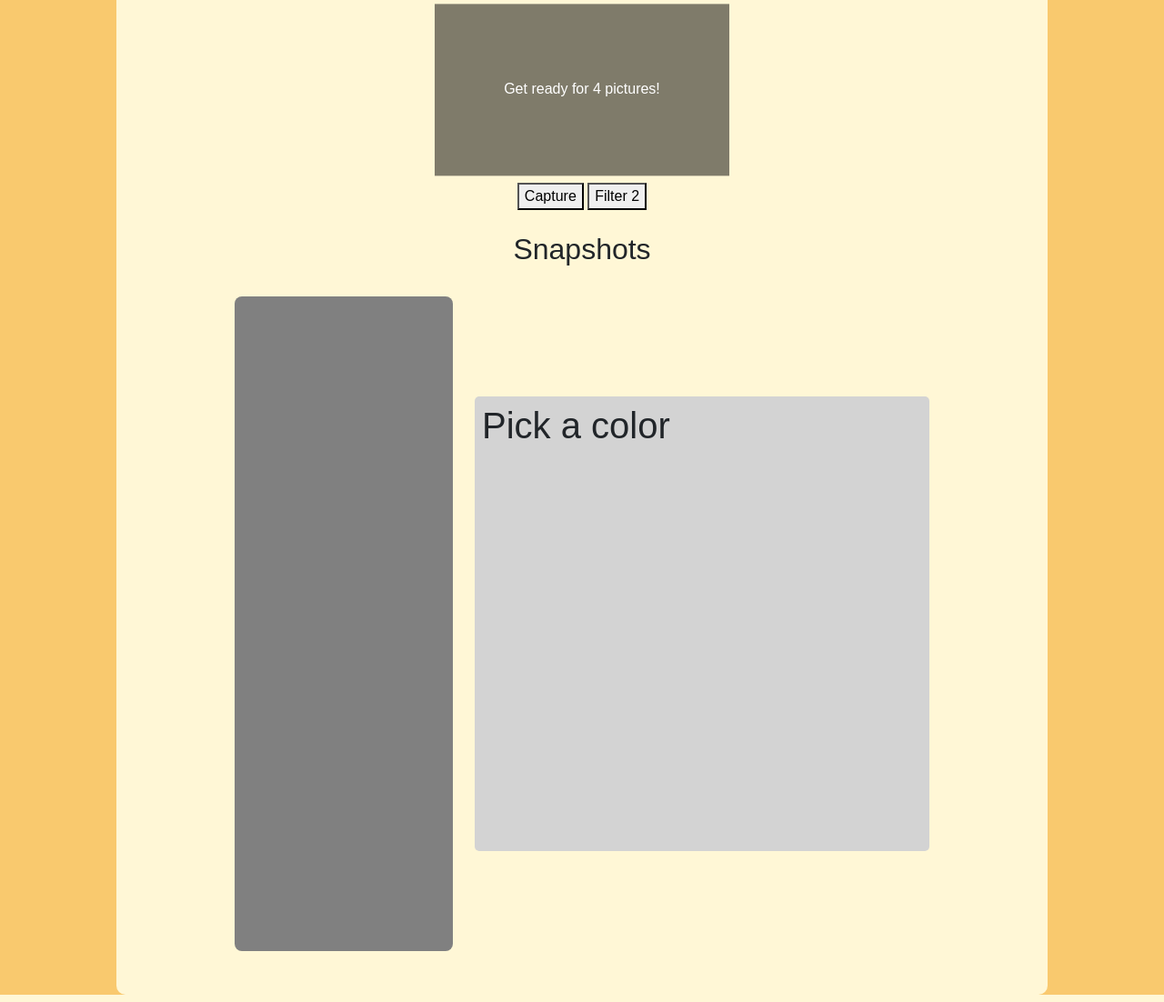
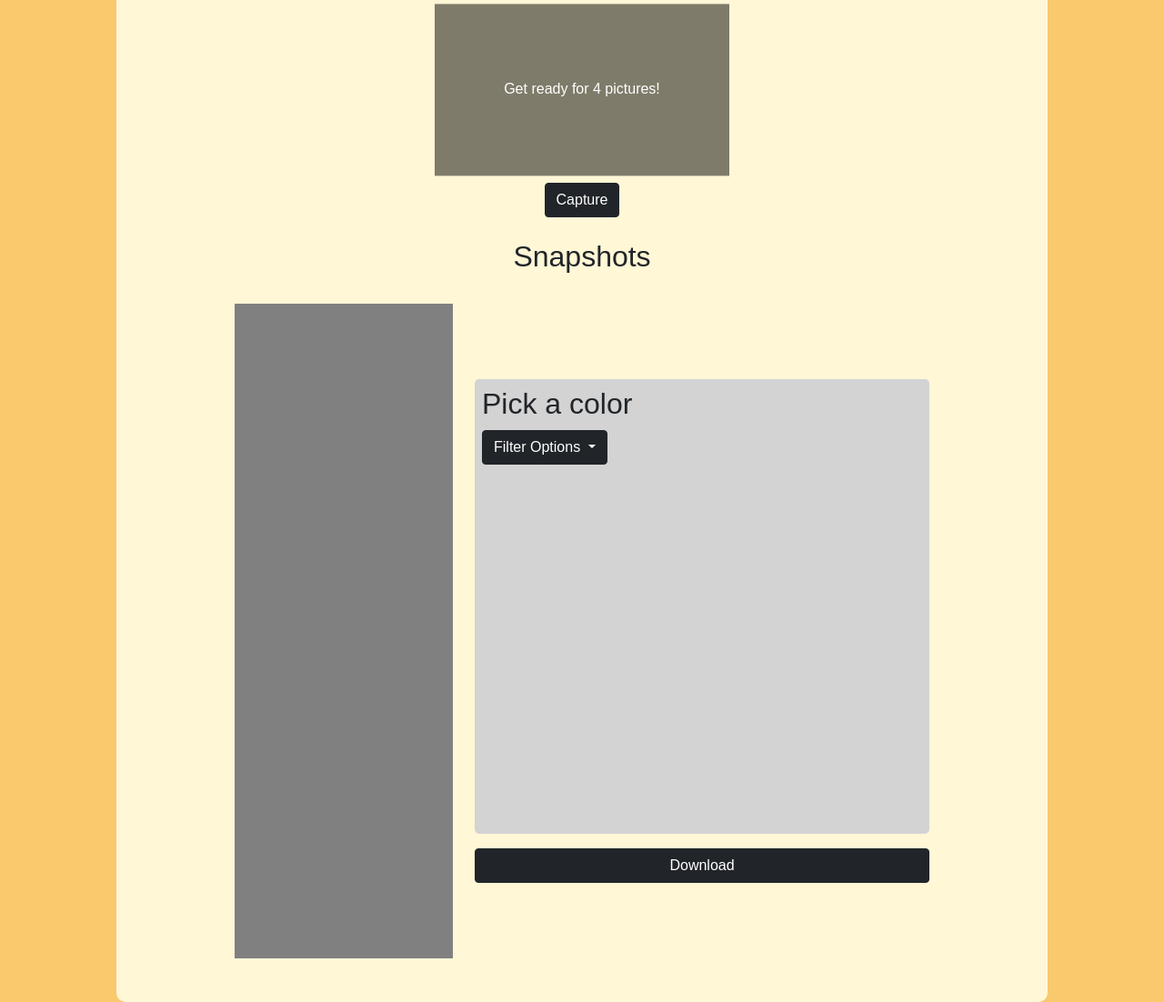
Before and after one commit to Iaego/Photobooth, a Python web app: template templates/camera.html in a window 1280 px wide. Shown: the part 204-1306 px from the top of the page at 91% size. Run offline with Jinja, Linux system fonts and the light colour scheme; the template is opened without the code that fills it, so the values that code supplies are empty; some libraries are stand-ins or nearby versions.

Commit message:
feat: added filters and save feature
- Program is able to give options for filters
- Program can now save the photo strip

```diff
--- a/static/css/style.css
+++ b/static/css/style.css
@@ -119,6 +119,15 @@ body {
     margin-bottom: 12px;
     /* filter: drop-shadow(0 0 5px rgba(0, 0, 0, 0.5)); */
 }
+.grayscale {
+    filter: grayscale(100%);
+}
+.sepia {
+    filter: sepia(60%);
+}
+.film {
+    filter: saturate(116%) hue-rotate(348deg);
+}
 
 #snapshot-container img:first-child {
     margin-top: 25%;
@@ -134,7 +143,6 @@ body {
     aspect-ratio: 1 / 3;          /* 2x6 inches */
     width: clamp(160px, 25vw, 240px);
     background: white;
-    border-radius: 8px;
     padding: 12px 0;
 }
 
--- a/templates/camera.html
+++ b/templates/camera.html
@@ -13,8 +13,11 @@
   <script src="https://cdn.jsdelivr.net/npm/bootstrap@5.0.2/dist/js/bootstrap.bundle.min.js" integrity="sha384-MrcW6ZMFYlzcLA8Nl+NtUVF0sA7MsXsP1UyJoMp4YLEuNSfAP+JcXn/tWtIaxVXM" crossorigin="anonymous"></script>
 
   <!-- Pickr from https://github.com/simonwep/pickr-->
-   <link rel="stylesheet" href="https://cdn.jsdelivr.net/npm/@simonwep/pickr/dist/themes/classic.min.css"/> <!-- 'classic' theme -->
-</head>
+  <link rel="stylesheet" href="https://cdn.jsdelivr.net/npm/@simonwep/pickr/dist/themes/classic.min.css"/> <!-- 'classic' theme -->
+
+  <!-- Script to download DIV to img (html2canvas) -->
+  <script src="https://cdn.jsdelivr.net/npm/html2canvas@1.4.1/dist/html2canvas.min.js"></script>
+  </head>
 <body style="background-color: #f9c96e;">
   <nav class="navbar navbar-expand-lg bg-body-tertiary">
     <div class="container-fluid">
@@ -53,8 +56,7 @@
           </div>
           <div class="row mt-2">
               <div class="button-group text-center">
-                  <button class="button" input="submit" onclick="takePicture()">Capture</button>
-                  <button class="button">Filter 2</button>
+                  <button type="button" class="btn btn-dark" input="submit" onclick="takePicture()">Capture</button>
               </div>
           </div>
           <div class="row mt-4"><h2>Snapshots</h2></div>
@@ -66,14 +68,29 @@
                   <img src="../media/test-shot2.png" alt="">
                   <img src="../media/test-shot3.png" alt=""> -->
             </div>
-            <div class="select-edit p-2">
-              <div class="color-select d-flex">
-                <h1>Pick a color</h1>
-                <div class="color-choice m-2">
-                  <div class="color-picker p-3"></div>
+            <div class="operations d-flex flex-column gap-3">
+              <div class="select-edit p-2 d-flex flex-column">
+                <div class="color-select d-flex">
+                  <h2>Pick a color</h2>
+                  <div class="color-choice m-2">
+                    <div class="color-picker p-3"></div>
+                  </div>
+                </div>
+                <div class="filter-edit">
+                  <div class="dropdown">
+                    <button class="btn btn-dark dropdown-toggle" type="button" data-bs-toggle="dropdown" aria-expanded="false">
+                      Filter Options
+                    </button>
+                    <ul class="dropdown-menu">
+                      <li><button class="dropdown-item" type="button" onclick="applyFilter('default')">Default</button></li>
+                      <li><button class="dropdown-item" type="button" onclick="applyFilter('grayscale')">Black and White</button></li>
+                      <li><button class="dropdown-item" type="button" onclick="applyFilter('sepia')">Sepia</button></li>
+                      <li><button class="dropdown-item" type="button" onclick="applyFilter('film')">Film</button></li>
+                    </ul>
+                  </div>
                 </div>
               </div>
-
+              <button type="button" class="btn btn-dark" id="download">Download</button>
             </div>
           </div>
 
@@ -182,7 +199,45 @@
           flash.classList.add("flash");
         }
     </script>
-
+    <!-- Script to handle filter options -->
+     <script>
+        function applyFilter(filterType) {
+          const video = document.getElementById("snapshot-container");
+          const images = video.querySelectorAll("img");
+          switch(filterType) {
+            case 'default':
+              images.forEach(img => {
+                img.classList.remove('grayscale');
+                img.classList.remove('sepia');
+                img.classList.remove('film');
+              });
+              break;
+            case 'grayscale':
+              images.forEach(img => {
+                img.classList.remove('sepia');
+                img.classList.remove('film');
+                img.classList.add('grayscale');
+              });
+              break;
+            case 'sepia':
+              images.forEach(img => {
+                img.classList.remove('grayscale');
+                img.classList.remove('film');
+                img.classList.add('sepia');
+              });
+              break;
+            case 'film':
+              images.forEach(img => {
+                img.classList.remove('grayscale');
+                img.classList.remove('sepia');
+                img.classList.add('film');
+              });
+              break;
+            default:
+              video.style.filter = 'none';
+          }
+        }
+     </script>
     <!-- Script to take picture -->
     <script>
         async function takePicture() {
@@ -333,6 +388,24 @@
         }
     </script>
 
+    <!-- Script to download the snapshot -->
+     <script>
+        document.getElementById("download").addEventListener("click", () => {
+        const div = document.getElementById("snapshot-container");
+
+        html2canvas(div, {
+          scale: 2,           // higher quality
+          useCORS: true,      // allow external images
+          backgroundColor: null
+        }).then(canvas => {
+          const link = document.createElement("a");
+          link.download = "photo.png";
+          link.href = canvas.toDataURL("image/png");
+          link.click();
+        });
+      });
+     </script>
+
 
 
 </body>
```
